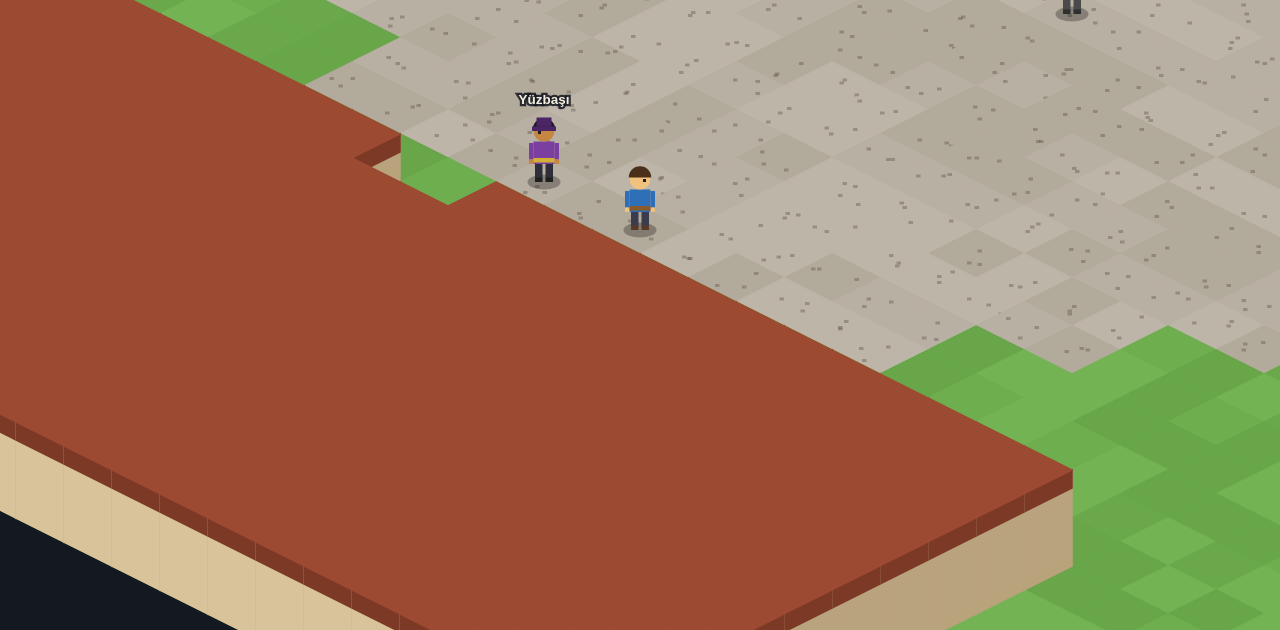
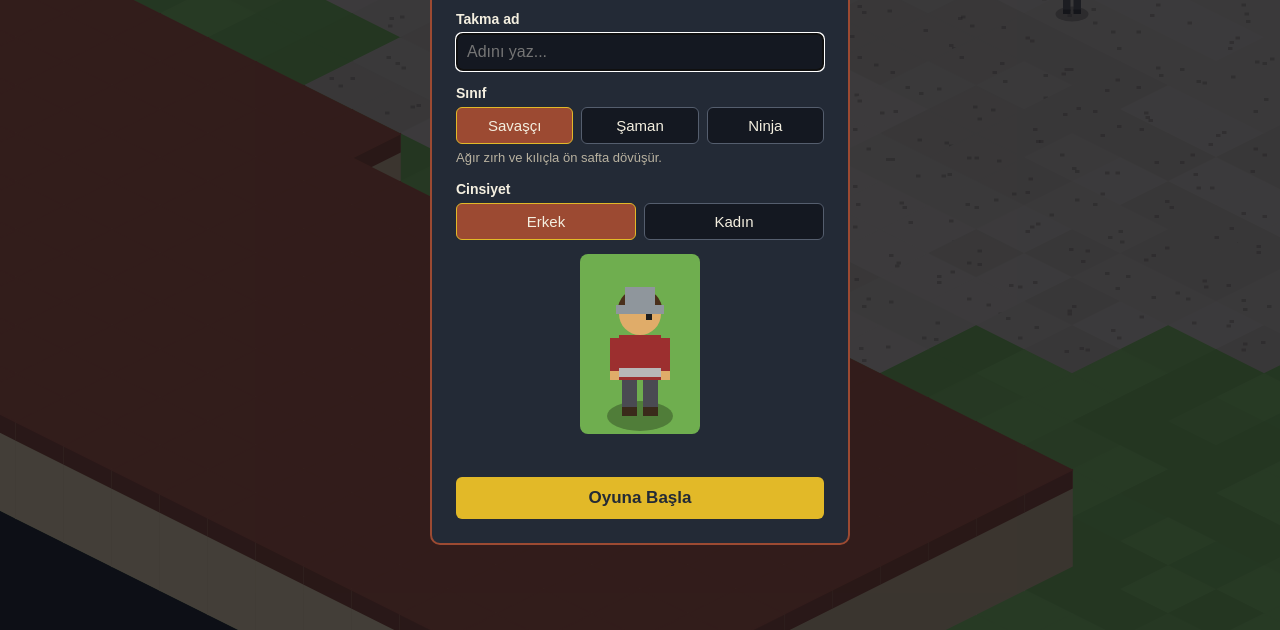
Before and after one commit to Fianchetto00/izometrik-oyun, a plain HTML site: page index.html in a window 1280 px wide. Shown: the part 170-800 px from the top of the page. Drawn offline with Linux system fonts and the light colour scheme; animation ran at ten frames a second.

Commit message:
Add character creation screen: nickname, class and gender
- HTML overlay over the village backdrop, texts and choices from data/characters.json
- Six class/gender outfits with new accessories (long hair, headband, mask, feather)
- Live preview drawn with the game's character renderer
- Nickname label above the player; WASD typing allowed in text fields

Co-Authored-By: Claude Opus 5.5 <noreply@anthropic.com>
Claude-Session: https://claude.ai/code/session_012dcxXi2W9NJPApRrMwsaqD

```diff
--- /dev/null
+++ b/data/characters.json
@@ -0,0 +1,22 @@
+{
+  "nick": { "min": 2, "max": 16 },
+  "classes": [
+    { "id": "warrior", "name": "Savaşçı", "description": "Ağır zırh ve kılıçla ön safta dövüşür." },
+    { "id": "shaman", "name": "Şaman", "description": "Doğanın ruhlarından güç alır, yaraları sarar." },
+    { "id": "ninja", "name": "Ninja", "description": "Hızlı ve sessizdir, gölgelerden saldırır." }
+  ],
+  "genders": [
+    { "id": "male", "name": "Erkek" },
+    { "id": "female", "name": "Kadın" }
+  ],
+  "outfitPattern": "{class}_{gender}",
+  "ui": {
+    "subtitle": "Karakterini oluştur",
+    "nickLabel": "Takma ad",
+    "nickPlaceholder": "Adını yaz...",
+    "classLabel": "Sınıf",
+    "genderLabel": "Cinsiyet",
+    "start": "Oyuna Başla",
+    "errorNick": "Takma ad {min}-{max} karakter olmalı."
+  }
+}
--- a/data/game.json
+++ b/data/game.json
@@ -1,7 +1,7 @@
 {
+  "title": "Köy Macerası",
   "startMap": "koy",
   "player": {
-    "outfit": "default",
     "asset": "player",
     "speed": 150,
     "radius": 0.25
--- a/data/outfits.json
+++ b/data/outfits.json
@@ -1,38 +1,17 @@
 {
-  "default": {
-    "skin": "#f1c27d", "hair": "#4a2f1b", "shirt": "#2e6fb7", "pants": "#3b3b4f", "boots": "#5a3a22",
-    "accessories": [{ "type": "belt", "color": "#8b5a2b" }]
-  },
-  "guard": {
-    "skin": "#e0ac69", "hair": "#2b1d12", "shirt": "#3f8f3a", "pants": "#4a4a4a", "boots": "#2f2f2f",
-    "accessories": [{ "type": "belt", "color": "#c0c0c0" }, { "type": "hat", "color": "#9aa0a6" }]
-  },
-  "captain": {
-    "skin": "#c68642", "hair": "#1c1c1c", "shirt": "#7b3fa0", "pants": "#2e2e3a", "boots": "#1f1f1f",
-    "accessories": [{ "type": "belt", "color": "#d4af37" }, { "type": "hat", "color": "#4b2566" }]
-  },
-  "fisher": {
-    "skin": "#f1c27d", "hair": "#8a8a8a", "shirt": "#8f949a", "pants": "#3d4a5c", "boots": "#3a2a1a",
-    "accessories": [{ "type": "hat", "color": "#c9b27a" }]
-  },
-  "blacksmith": {
-    "skin": "#d29b6c", "hair": "#3a2416", "shirt": "#24418f", "pants": "#3a2f28", "boots": "#2a1d14",
-    "accessories": [{ "type": "belt", "color": "#5a3a22" }]
-  },
-  "krios": {
-    "skin": "#f3d2a7", "hair": "#e8e2d0", "shirt": "#e2b928", "pants": "#4b3b2a", "boots": "#3a2a1a",
-    "accessories": [{ "type": "belt", "color": "#6b4423" }]
-  },
-  "armor_merchant": {
-    "skin": "#e0ac69", "hair": "#5a3a22", "shirt": "#b8322b", "pants": "#3b3b4f", "boots": "#3a2a1a",
-    "accessories": [{ "type": "belt", "color": "#8b8b8b" }]
-  },
-  "weapon_merchant": {
-    "skin": "#f1c27d", "hair": "#1c1c1c", "shirt": "#c4452f", "pants": "#2e2e3a", "boots": "#2f2f2f",
-    "accessories": [{ "type": "belt", "color": "#5a3a22" }]
-  },
-  "general_merchant": {
-    "skin": "#c68642", "hair": "#6b4423", "shirt": "#a8342c", "pants": "#4b3b2a", "boots": "#3a2a1a",
-    "accessories": [{ "type": "hat", "color": "#7a5230" }]
-  }
+  "default": {"skin": "#f1c27d", "hair": "#4a2f1b", "shirt": "#2e6fb7", "pants": "#3b3b4f", "boots": "#5a3a22", "accessories": [{"type": "belt", "color": "#8b5a2b"}]},
+  "guard": {"skin": "#e0ac69", "hair": "#2b1d12", "shirt": "#3f8f3a", "pants": "#4a4a4a", "boots": "#2f2f2f", "accessories": [{"type": "belt", "color": "#c0c0c0"}, {"type": "hat", "color": "#9aa0a6"}]},
+  "captain": {"skin": "#c68642", "hair": "#1c1c1c", "shirt": "#7b3fa0", "pants": "#2e2e3a", "boots": "#1f1f1f", "accessories": [{"type": "belt", "color": "#d4af37"}, {"type": "hat", "color": "#4b2566"}]},
+  "fisher": {"skin": "#f1c27d", "hair": "#8a8a8a", "shirt": "#8f949a", "pants": "#3d4a5c", "boots": "#3a2a1a", "accessories": [{"type": "hat", "color": "#c9b27a"}]},
+  "blacksmith": {"skin": "#d29b6c", "hair": "#3a2416", "shirt": "#24418f", "pants": "#3a2f28", "boots": "#2a1d14", "accessories": [{"type": "belt", "color": "#5a3a22"}]},
+  "krios": {"skin": "#f3d2a7", "hair": "#e8e2d0", "shirt": "#e2b928", "pants": "#4b3b2a", "boots": "#3a2a1a", "accessories": [{"type": "belt", "color": "#6b4423"}]},
+  "armor_merchant": {"skin": "#e0ac69", "hair": "#5a3a22", "shirt": "#b8322b", "pants": "#3b3b4f", "boots": "#3a2a1a", "accessories": [{"type": "belt", "color": "#8b8b8b"}]},
+  "weapon_merchant": {"skin": "#f1c27d", "hair": "#1c1c1c", "shirt": "#c4452f", "pants": "#2e2e3a", "boots": "#2f2f2f", "accessories": [{"type": "belt", "color": "#5a3a22"}]},
+  "general_merchant": {"skin": "#c68642", "hair": "#6b4423", "shirt": "#a8342c", "pants": "#4b3b2a", "boots": "#3a2a1a", "accessories": [{"type": "hat", "color": "#7a5230"}]},
+  "warrior_male": {"skin": "#e0ac69", "hair": "#4a2f1b", "shirt": "#9c2f2f", "pants": "#4a4a52", "boots": "#3a2a1a", "accessories": [{"type": "belt", "color": "#b8b8b8"}, {"type": "hat", "color": "#8f969c"}]},
+  "warrior_female": {"skin": "#f1c27d", "hair": "#7a3b1c", "shirt": "#9c2f2f", "pants": "#4a4a52", "boots": "#3a2a1a", "accessories": [{"type": "long_hair", "color": "#7a3b1c"}, {"type": "belt", "color": "#b8b8b8"}, {"type": "headband", "color": "#8f969c"}]},
+  "shaman_male": {"skin": "#c68642", "hair": "#2b1d12", "shirt": "#4f7a3a", "pants": "#5a4630", "boots": "#3a2a1a", "accessories": [{"type": "belt", "color": "#a0522d"}, {"type": "feather", "color": "#e8e2d0"}]},
+  "shaman_female": {"skin": "#d29b6c", "hair": "#2b1d12", "shirt": "#4f7a3a", "pants": "#5a4630", "boots": "#3a2a1a", "accessories": [{"type": "long_hair", "color": "#2b1d12"}, {"type": "belt", "color": "#a0522d"}, {"type": "feather", "color": "#e8e2d0"}]},
+  "ninja_male": {"skin": "#f1c27d", "hair": "#1c1c1c", "shirt": "#24242c", "pants": "#1c1c22", "boots": "#111111", "accessories": [{"type": "belt", "color": "#8b1e1e"}, {"type": "headband", "color": "#8b1e1e"}, {"type": "mask", "color": "#24242c"}]},
+  "ninja_female": {"skin": "#f3d2a7", "hair": "#1c1c1c", "shirt": "#24242c", "pants": "#1c1c22", "boots": "#111111", "accessories": [{"type": "long_hair", "color": "#1c1c1c"}, {"type": "belt", "color": "#8b1e1e"}, {"type": "headband", "color": "#8b1e1e"}, {"type": "mask", "color": "#24242c"}]}
 }
--- a/index.html
+++ b/index.html
@@ -4,10 +4,7 @@
   <meta charset="utf-8">
   <meta name="viewport" content="width=device-width, initial-scale=1">
   <title>Köy Macerası</title>
-  <style>
-    html, body { margin: 0; height: 100%; overflow: hidden; background: #141821; }
-    canvas { display: block; }
-  </style>
+  <link rel="stylesheet" href="./style.css">
 </head>
 <body>
   <canvas id="game"></canvas>
--- a/src/input.js
+++ b/src/input.js
@@ -11,6 +11,7 @@ export function createInput(target = window) {
   const down = new Set();
 
   target.addEventListener('keydown', (e) => {
+    if (isTyping(e)) return; // let text fields receive W, A, S, D
     down.add(e.code);
     if (MOVE_KEYS[e.code]) e.preventDefault();
   });
@@ -32,3 +33,8 @@ export function createInput(target = window) {
     },
   };
 }
+
+function isTyping(e) {
+  const tag = e.target && e.target.tagName;
+  return tag === 'INPUT' || tag === 'TEXTAREA';
+}
--- a/src/main.js
+++ b/src/main.js
@@ -6,6 +6,7 @@ import { createMap } from './map.js';
 import { createPlayer, updatePlayer } from './player.js';
 import { createCamera, followTarget } from './camera.js';
 import { createNpcs, npcEntity } from './npc.js';
+import { showCharacterCreation } from './menu.js';
 import { loadAssets } from './render/assets.js';
 import { createRenderer, drawMessage, renderScene } from './render/renderer.js';
 
@@ -22,6 +23,7 @@ async function start() {
       tiles: './data/tiles.json',
       assets: './data/assets.json',
       outfits: './data/outfits.json',
+      characters: './data/characters.json',
     });
     data.map = await loadJSON(mapPath(data.game.startMap));
     await loadAssets(data.assets);
@@ -31,12 +33,19 @@ async function start() {
     return;
   }
 
-  const cfg = data.game.player;
   const map = createMap(data.map, data.tiles);
   const npcs = createNpcs(data.map.npcs, data.outfits, map);
-  const player = createPlayer(cfg, data.map.playerStart, data.outfits[cfg.outfit]);
+  const camera = createCamera(data.game.camera);
+
+  // Village as a backdrop behind the character creation screen.
+  followTarget(camera, { x: data.map.playerStart.x + 0.5, y: data.map.playerStart.y + 0.5 });
+  renderScene(renderer, map, camera, npcs.map(npcEntity));
+  const hero = await showCharacterCreation(document.body, data.characters, data.outfits, data.game.title);
+
+  const cfg = data.game.player;
+  const player = createPlayer(cfg, data.map.playerStart, data.outfits[hero.outfitId]);
+  Object.assign(player, { name: hero.nick, classId: hero.classId, gender: hero.gender });
   const input = createInput();
-  const camera = createCamera(data.game.camera);
 
   let last = performance.now();
   function frame(now) {
@@ -57,6 +66,7 @@ function playerEntity(p) {
     x: p.x,
     y: p.y,
     asset: p.asset,
+    label: p.name,
     opts: { outfit: p.outfit, moving: p.moving, walkTime: p.walkTime, facing: p.facing },
   };
 }
--- /dev/null
+++ b/src/menu.js
@@ -0,0 +1,106 @@
+// Character creation screen (HTML overlay): nickname, class and gender.
+// All texts and choices come from data/characters.json.
+// Resolves with { nick, classId, gender, outfitId } when the player starts.
+
+import { drawAsset } from './render/assets.js';
+
+const PREVIEW_SCALE = 3;
+
+export function showCharacterCreation(root, data, outfits, title) {
+  const ui = data.ui;
+  const state = { classId: data.classes[0].id, gender: data.genders[0].id };
+  const outfitId = () => data.outfitPattern
+    .replace('{class}', state.classId)
+    .replace('{gender}', state.gender);
+
+  const panel = el('div', 'menu-panel');
+  panel.append(el('h1', 'menu-title', title), el('p', 'menu-subtitle', ui.subtitle));
+
+  const nick = el('input', 'menu-input');
+  nick.type = 'text';
+  nick.maxLength = data.nick.max;
+  nick.placeholder = ui.nickPlaceholder;
+  panel.append(field(ui.nickLabel, nick));
+
+  const classDesc = el('p', 'menu-desc');
+  const classRow = choiceRow(data.classes, state, 'classId', () => update());
+  const genderRow = choiceRow(data.genders, state, 'gender', () => update());
+  panel.append(field(ui.classLabel, classRow, classDesc), field(ui.genderLabel, genderRow));
+
+  const preview = el('canvas', 'menu-preview');
+  preview.width = 40 * PREVIEW_SCALE;
+  preview.height = 60 * PREVIEW_SCALE;
+  const error = el('p', 'menu-error');
+  const startBtn = el('button', 'menu-start', ui.start);
+  panel.append(preview, error, startBtn);
+
+  const overlay = el('div', 'menu-overlay');
+  overlay.append(panel);
+  root.append(overlay);
+
+  function update() {
+    classDesc.textContent = data.classes.find((c) => c.id === state.classId).description;
+    drawPreview(preview, outfits[outfitId()]);
+  }
+  update();
+  nick.focus();
+
+  return new Promise((resolve) => {
+    function submit() {
+      const value = nick.value.trim();
+      if (value.length < data.nick.min || value.length > data.nick.max) {
+        error.textContent = ui.errorNick.replace('{min}', data.nick.min).replace('{max}', data.nick.max);
+        nick.focus();
+        return;
+      }
+      overlay.remove();
+      resolve({ nick: value, classId: state.classId, gender: state.gender, outfitId: outfitId() });
+    }
+    startBtn.addEventListener('click', submit);
+    overlay.addEventListener('keydown', (e) => {
+      if (e.key !== 'Enter') return;
+      e.preventDefault(); // Enter on a focused choice button starts the game too
+      submit();
+    });
+    nick.addEventListener('input', () => { error.textContent = ''; });
+  });
+}
+
+// A row of toggle buttons; clicking one stores its id in state[key].
+function choiceRow(options, state, key, onChange) {
+  const row = el('div', 'menu-choices');
+  const buttons = options.map((opt) => {
+    const btn = el('button', 'menu-choice', opt.name);
+    btn.type = 'button';
+    btn.addEventListener('click', () => {
+      state[key] = opt.id;
+      buttons.forEach((b, i) => b.classList.toggle('selected', options[i].id === opt.id));
+      onChange();
+    });
+    btn.classList.toggle('selected', state[key] === opt.id);
+    return btn;
+  });
+  row.append(...buttons);
+  return row;
+}
+
+function field(label, ...children) {
+  const wrap = el('div', 'menu-field');
+  wrap.append(el('label', 'menu-label', label), ...children);
+  return wrap;
+}
+
+function drawPreview(canvas, outfit) {
+  const ctx = canvas.getContext('2d');
+  ctx.setTransform(1, 0, 0, 1, 0, 0);
+  ctx.clearRect(0, 0, canvas.width, canvas.height);
+  ctx.setTransform(PREVIEW_SCALE, 0, 0, PREVIEW_SCALE, 0, 0);
+  drawAsset(ctx, 'player', 20, 54, { outfit, moving: false, walkTime: 0, facing: 1 });
+}
+
+function el(tag, className, text) {
+  const node = document.createElement(tag);
+  node.className = className;
+  if (text !== undefined) node.textContent = text;
+  return node;
+}
--- a/src/player.js
+++ b/src/player.js
@@ -16,6 +16,9 @@ export function createPlayer(config, start, outfit) {
     moving: false,
     walkTime: 0,
     facing: 1,             // 1 = facing screen-right, -1 = screen-left
+    name: '',              // nickname, set by character creation
+    classId: null,
+    gender: null,
   };
 }
 
--- a/src/render/renderer.js
+++ b/src/render/renderer.js
@@ -95,6 +95,7 @@ function drawLabel(ctx, text, p) {
   ctx.textAlign = 'center';
   ctx.textBaseline = 'bottom';
   ctx.lineWidth = 3;
+  ctx.lineJoin = 'round'; // avoids spiky miter corners on glyph outlines
   ctx.strokeStyle = 'rgba(20,24,33,0.85)';
   ctx.strokeText(text, p.x, p.y - LABEL_OFFSET);
   ctx.fillStyle = '#f4efe0';
--- /dev/null
+++ b/style.css
@@ -0,0 +1,37 @@
+html, body { margin: 0; height: 100%; overflow: hidden; background: #141821; }
+canvas#game { display: block; }
+
+.menu-overlay {
+  position: fixed; inset: 0; display: flex; align-items: center; justify-content: center;
+  background: rgba(10, 12, 18, 0.72); font-family: sans-serif; color: #f4efe0;
+}
+.menu-panel {
+  width: min(420px, calc(100vw - 32px)); padding: 24px; box-sizing: border-box;
+  background: #232a36; border: 2px solid #9c4a32; border-radius: 10px;
+  display: flex; flex-direction: column; align-items: stretch; gap: 14px;
+}
+.menu-title { margin: 0; text-align: center; font-size: 28px; color: #e2b928; }
+.menu-subtitle { margin: -8px 0 0; text-align: center; color: #b9b2a0; }
+.menu-field { display: flex; flex-direction: column; gap: 6px; }
+.menu-label { font-weight: bold; font-size: 14px; }
+.menu-input {
+  padding: 9px 10px; font-size: 16px; border-radius: 6px; border: 1px solid #555e6e;
+  background: #141821; color: #f4efe0;
+}
+.menu-choices { display: flex; gap: 8px; }
+.menu-choice {
+  flex: 1; padding: 9px 0; font-size: 15px; border-radius: 6px; cursor: pointer;
+  border: 1px solid #555e6e; background: #141821; color: #f4efe0;
+}
+.menu-choice.selected { background: #9c4a32; border-color: #e2b928; }
+.menu-desc { margin: 0; font-size: 13px; color: #b9b2a0; min-height: 1.3em; }
+.menu-preview {
+  align-self: center; width: 120px; height: 180px;
+  background: #6fae4f; border-radius: 8px; image-rendering: auto;
+}
+.menu-error { margin: 0; min-height: 1.2em; color: #ff8a7a; font-size: 13px; text-align: center; }
+.menu-start {
+  padding: 11px; font-size: 17px; font-weight: bold; border: none; border-radius: 6px;
+  background: #e2b928; color: #232a36; cursor: pointer;
+}
+.menu-start:hover { background: #f0c93a; }
```
Also changed, not shown: src/render/character.js (+21 -0 lines), 1 other file.
